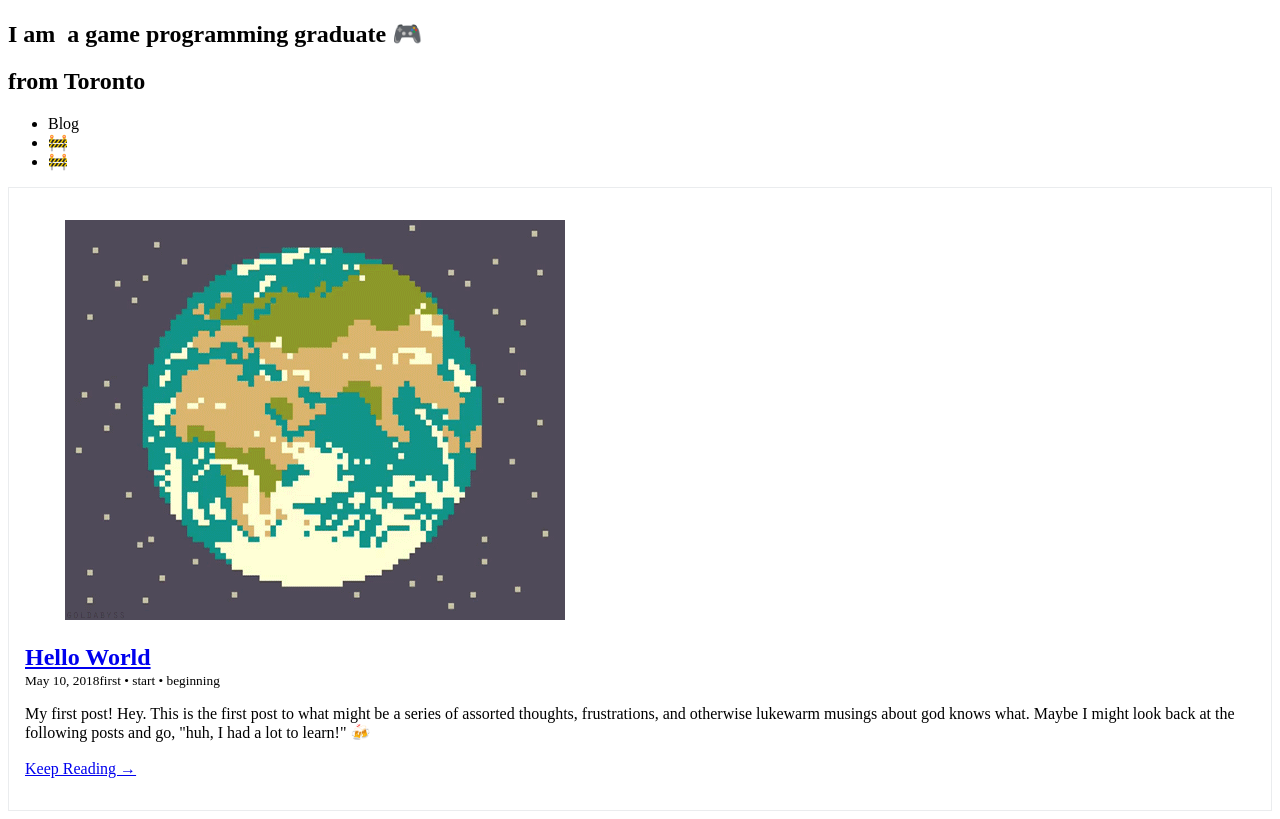
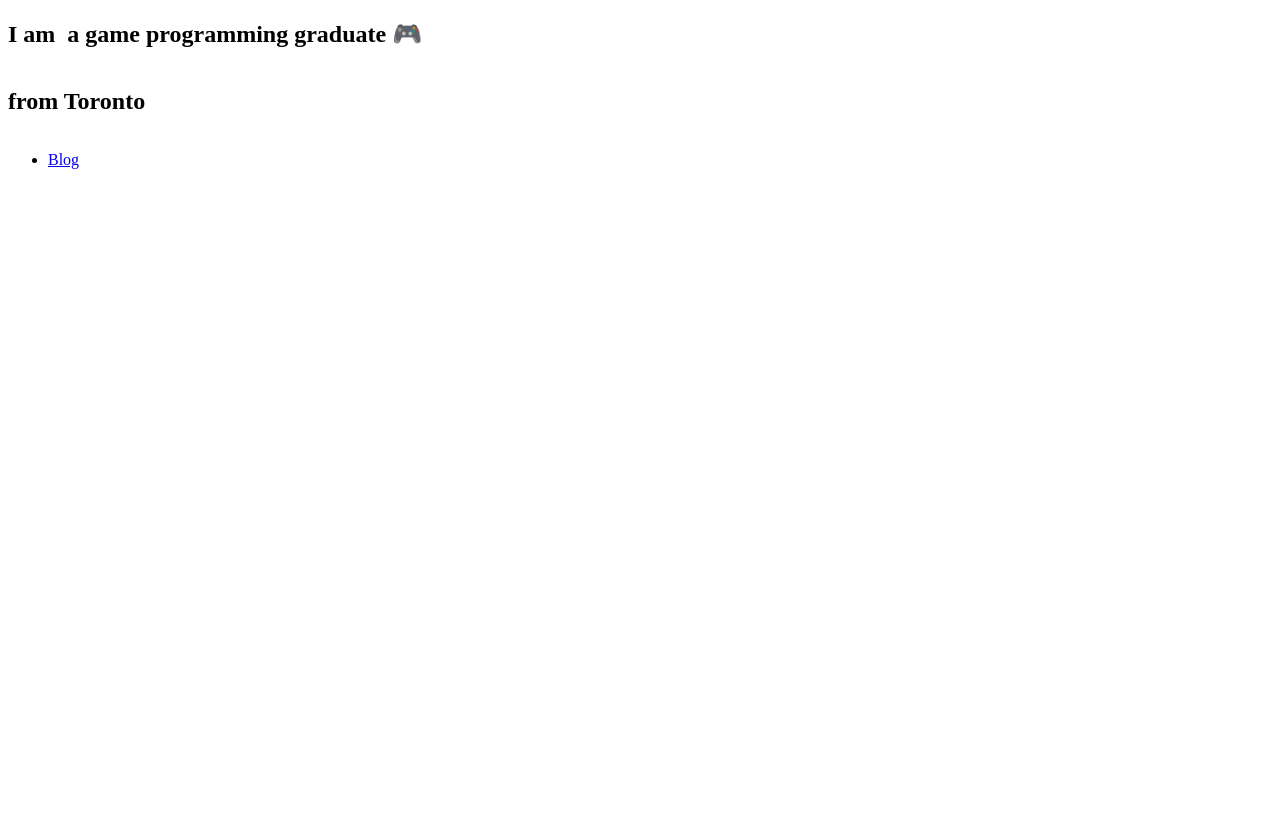
Before and after one commit to jbarzegar/personal-site-react, a Gatsby site: page / in a window 1280 px wide. Built offline with nearby package versions, Linux system fonts and the light colour scheme; Gatsby itself is replaced by a stand-in of ours.

Commit message:
added menu

```diff
--- a/package.json
+++ b/package.json
@@ -5,6 +5,7 @@
   "author": "Wahid Shafique",
   "dependencies": {
     "bulma": "^0.6.0",
+    "eslint-plugin-jsx-a11y": "^6.0.3",
     "gatsby": "^1.9.261",
     "gatsby-link": "^1.6.37",
     "gatsby-plugin-netlify": "^1.0.19",
--- a/src/components/Blog.js
+++ b/src/components/Blog.js
@@ -21,7 +21,7 @@ const Blog = props => {
                       post.frontmatter.image ||
                       "https://source.unsplash.com/256x256"
                     }
-                    alt="Image"
+                    alt="blog preview"
                   />
                 </figure>
               </div>
--- /dev/null
+++ b/src/components/Menu.js
@@ -0,0 +1,77 @@
+import React from "react";
+import Link from "gatsby-link";
+import PropTypes from "prop-types";
+
+export default class IndexPage extends React.Component {
+  constructor(props) {
+    super(props);
+
+    this.state = {
+      currLink: null
+    };
+  }
+
+  isOnLink = link => {
+    const includesLink = window.location.href.includes(link);
+    console.log("running link", includesLink);
+    return includesLink;
+  };
+
+  componentWillReceiveProps(props, state, prevProps) {
+    console.log(props);
+    const menuObj = props.menuItemsObject[props.currMenuKey];
+    console.log(menuObj);
+    if (menuObj && !this.isOnLink(menuObj.href)) {
+      console.log("ds");
+      this.props.setActiveMenuKey(null);
+    } else {
+      // const hash = window.location.href.substr(
+      //   window.location.href.lastIndexOf("#") + 1
+      // );
+      // if (hash) {
+      //   this.props.setActiveMenuKey(hash);
+      // }
+    }
+  }
+
+  // componentDidMount = () => {
+  //   console.log("tesdt");
+  //   const cMenuKey = this.props.currMenuKey;
+  //   if (!cMenuKey) {
+  //     return;
+  //   }
+  //   const menuObj = this.props.menuItemsObject[cMenuKey];
+  //   if (this.isOnLink(menuObj.href)) {
+  //     console.log("ds");
+  //     //this.props.setActiveMenuKey(null);
+  //   }
+  // };
+
+  render() {
+    return (
+      <div>
+        <div className="hero-foot ">
+          <nav className="tabs is-boxed is-fullwidth">
+            <div className="container">
+              <ul>
+                {Object.keys(this.props.menuItemsObject).map(linkObjKeys => {
+                  const linkObj = this.props.menuItemsObject[linkObjKeys];
+                  console.log(linkObj);
+                  return (
+                    <li
+                      key={linkObjKeys}
+                      className={this.isOnLink(linkObj.href) ? "is-active" : ""}
+                      onClick={() => this.props.setActiveMenuKey(linkObjKeys)}
+                    >
+                      <Link to={linkObj.href}>{linkObj.text}</Link>
+                    </li>
+                  );
+                })}
+              </ul>
+            </div>
+          </nav>
+        </div>
+      </div>
+    );
+  }
+}
--- a/src/layouts/all.sass
+++ b/src/layouts/all.sass
@@ -33,6 +33,12 @@ $text-strong: white;
 .reduced-max-width
   max-width: 75%
 
+.word-break
+    word-break: break-word
+
+.title
+  span
+    justify-content: flex-start
 
 // .navbar
 //   background-color: $grey-dark !importa
--- a/src/pages/index.js
+++ b/src/pages/index.js
@@ -1,10 +1,10 @@
 import React from "react";
 import github from "../img/github-icon.svg";
 import PropTypes from "prop-types";
-import Link from "gatsby-link";
 import Blog from "../components/Blog";
+import Menu from "../components/Menu";
 
-//first two will be displayed, this list will cycle through
+// first two will be displayed, this list will cycle through
 const listedItems = [
   "a game programming graduate 🎮",
   "a web developer 🌐",
@@ -12,11 +12,9 @@ const listedItems = [
   "open to new opportunities 📋"
 ];
 
+//action link is the last item, and the one which is actionable, ie: leads user to somewhere etc.
 const actionLink = listedItems[3];
-
 const TRANSITION_TIMEOUT = 10;
-
-const dataHover = "open to new opportunities 📋";
 
 export default class IndexPage extends React.Component {
   constructor(props) {
@@ -26,7 +24,9 @@ export default class IndexPage extends React.Component {
       currentRoledexTuple: { first: listedItems[0], second: listedItems[1] },
       actionTuple: { first: actionLink, second: actionLink },
       tempTuple: null,
-      doneRotation: false
+      doneRotation: false,
+      // menu related items
+      activeMenuKey: null
     };
   }
 
@@ -64,9 +64,24 @@ export default class IndexPage extends React.Component {
     }
   }
 
+  setActiveMenuKey = key => {
+    console.log(key);
+    this.setState({
+      activeMenuKey: key
+    });
+  };
+
   render() {
     const { data } = this.props;
     const { edges: posts } = data.allMarkdownRemark;
+
+    const menuItems = {
+      blog: {
+        component: <Blog posts={posts} />,
+        href: "#blog",
+        text: "Blog"
+      }
+    };
 
     return (
       <div>
@@ -111,7 +126,7 @@ export default class IndexPage extends React.Component {
               {/* <i className="material-icons">code</i> */}
               {/* <div className="front">a lapsed English major</div>
               <div className="back">a game programming graduate</div>
-
+                    #region
               <h2 className="subtitle is-4 is-spaced tile is-vertical is-8">
                 I am
                 <span>a lapsed English major</span>
@@ -120,39 +135,31 @@ export default class IndexPage extends React.Component {
                 <span>transitioning to full stack</span>
                 <span>web developer</span>
               </h2> */}
-              <h2 className="subtitle is-4">from Toronto</h2>
+              <div
+                style={{
+                  display: "flex"
+                }}
+              >
+                <h2 className="subtitle is-4">from Toronto</h2>
+              </div>
 
               {/* <span className="icon is-large">
                 <img src={github} alt="Github" />
               </span> */}
             </div>
           </div>
-
-          <div className="hero-foot ">
-            <nav className="tabs is-boxed is-fullwidth">
-              <div className="container">
-                <ul>
-                  <li className="is-active">
-                    <a>Blog</a>
-                  </li>
-                  <li>
-                    <a>🚧</a>
-                  </li>
-                  <li>
-                    <a>🚧</a>
-                  </li>
-                </ul>
-              </div>
-            </nav>
-          </div>
+          <Menu
+            setActiveMenuKey={this.setActiveMenuKey}
+            menuItemsObject={menuItems}
+            currMenuKey={this.state.activeMenuKey}
+          />
         </section>
         <section className="section">
           <div className="container container-colored">
-            <div className="content">
-              {/* <h1 className="has-text-weight-bold is-size-2">Blog</h1> */}
-            </div>
-            <Blog posts={posts} />
-            {/* {console.log(posts)} */}
+            <div className="content" />
+            {/* <Blog posts={posts} /> */}
+            {menuItems[this.state.activeMenuKey] &&
+              menuItems[this.state.activeMenuKey].component}
           </div>
         </section>
       </div>
```
Also changed, not shown: src/layouts/_animation.sass (+19 -2 lines), 2 other files.
